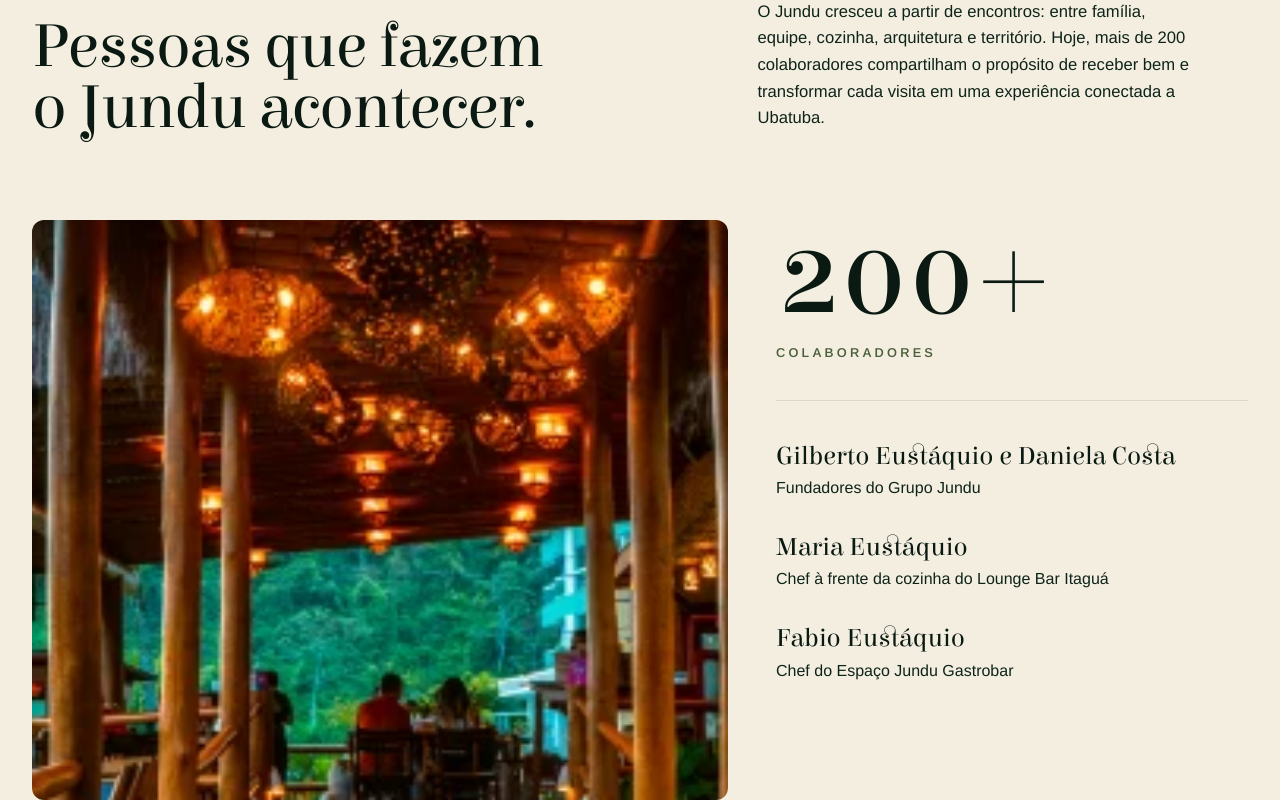
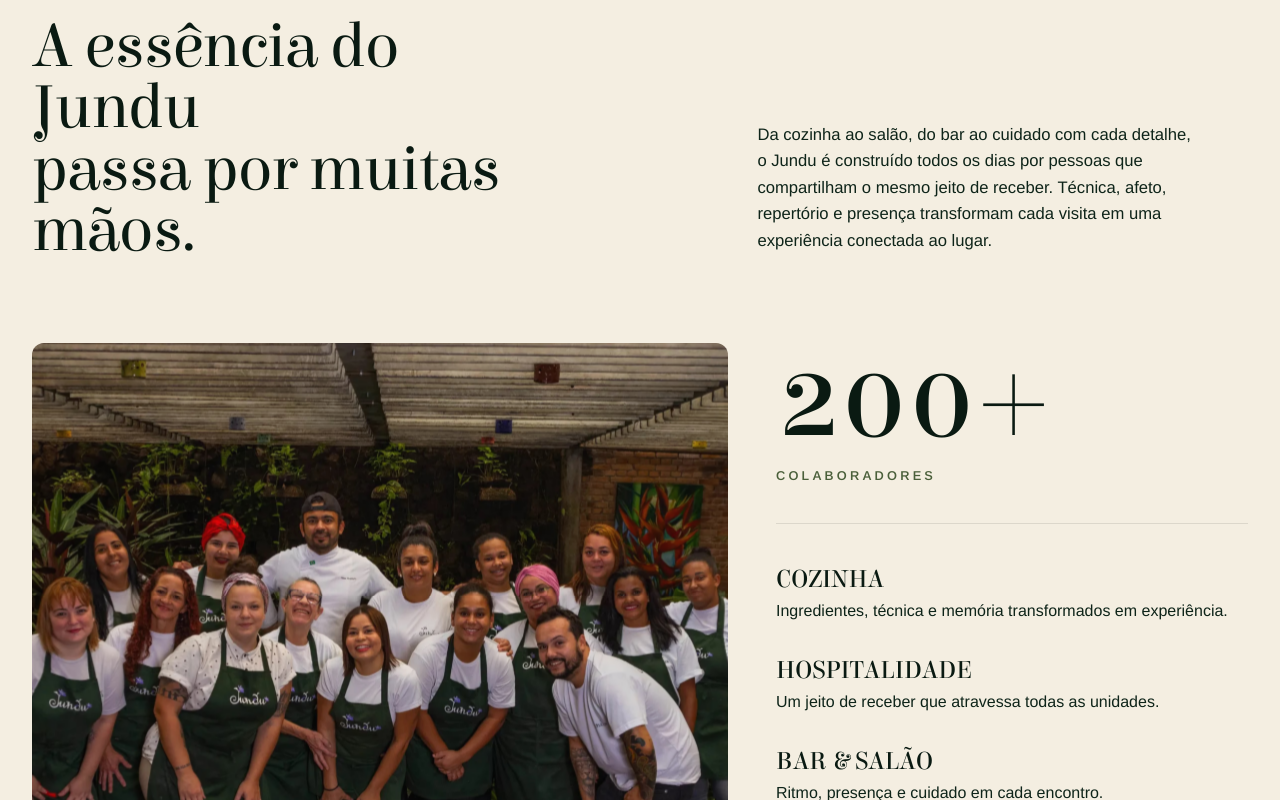
Before and after one commit to silvarodrigueswender30-del/site-jundu, a Next.js app: page / in a window 1280 px wide. Shown: the part 2640-3440 px from the top of the page. Built offline with nearby package versions, Linux system fonts and the light colour scheme.

Commit message:
feat: refresh people section with rotating team photography

```diff
--- a/src/components/sections/people-behind-jundu.tsx
+++ b/src/components/sections/people-behind-jundu.tsx
@@ -1,9 +1,20 @@
-import React from 'react';
+"use client";
+
+import React, { useState, useEffect } from 'react';
 import Image from 'next/image';
 import { siteData } from '@/data/site';
 
 export function PeopleBehindJundu() {
   const data = siteData.peopleBehindJundu;
+  const [activeIndex, setActiveIndex] = useState(0);
+
+  useEffect(() => {
+    const interval = setInterval(() => {
+      setActiveIndex((current) => (current === 0 ? 1 : 0));
+    }, 6000); // 6 seconds
+
+    return () => clearInterval(interval);
+  }, []);
 
   return (
     <section
@@ -35,15 +46,35 @@
 
           {/* Photo Column */}
           <div className="lg:col-span-7 w-full animate-[fade-in-up_850ms_cubic-bezier(.22,1,.36,1)_forwards] opacity-0 [animation-delay:320ms]">
-            <div className="relative w-full aspect-[6/5] overflow-hidden rounded-xl">
-              {/* TODO: substituir por fotografia oficial da equipe do Grupo Jundu. */}
-              <Image
-                src={data.photo.src}
-                alt={data.photo.alt}
-                fill
-                className="object-cover object-[center_30%]"
-                sizes="(max-width: 1024px) 100vw, 55vw"
-              />
+            <div className="relative w-full aspect-[6/5] overflow-hidden rounded-xl bg-forest-900/5">
+              <div
+                className="absolute inset-0 w-full h-full transition-opacity duration-[1200ms] ease-in-out"
+                style={{ opacity: activeIndex === 0 ? 1 : 0, zIndex: activeIndex === 0 ? 2 : 1 }}
+              >
+                <Image
+                  src="/images/people/jundu-people-a.avif"
+                  alt="Liderança da equipe do Jundu em um momento mais próximo"
+                  fill
+                  className="object-cover object-center transition-transform duration-[6000ms] ease-linear"
+                  style={{ transform: activeIndex === 0 ? 'scale(1.03)' : 'scale(1)' }}
+                  sizes="(max-width: 1024px) 100vw, 55vw"
+                  priority
+                />
+              </div>
+
+              <div
+                className="absolute inset-0 w-full h-full transition-opacity duration-[1200ms] ease-in-out"
+                style={{ opacity: activeIndex === 1 ? 1 : 0, zIndex: activeIndex === 1 ? 2 : 1 }}
+              >
+                <Image
+                  src="/images/people/jundu-people-b.avif"
+                  alt="Equipe do Jundu em um registro coletivo"
+                  fill
+                  className="object-cover object-center transition-transform duration-[6000ms] ease-linear"
+                  style={{ transform: activeIndex === 1 ? 'scale(1.03)' : 'scale(1)' }}
+                  sizes="(max-width: 1024px) 100vw, 55vw"
+                />
+              </div>
             </div>
           </div>
 
--- a/src/data/site.ts
+++ b/src/data/site.ts
@@ -74,12 +74,12 @@
     ]
   },
   peopleBehindJundu: {
-    eyebrow: "QUEM DÁ VIDA AO GRUPO",
-    title: "Pessoas que fazem\no Jundu acontecer.",
-    description: "O Jundu cresceu a partir de encontros: entre família, equipe, cozinha, arquitetura e território. Hoje, mais de 200 colaboradores compartilham o propósito de receber bem e transformar cada visita em uma experiência conectada a Ubatuba.",
+    eyebrow: "QUEM DÁ VIDA À EXPERIÊNCIA",
+    title: "A essência do Jundu\npassa por muitas mãos.",
+    description: "Da cozinha ao salão, do bar ao cuidado com cada detalhe, o Jundu é construído todos os dias por pessoas que compartilham o mesmo jeito de receber. Técnica, afeto, repertório e presença transformam cada visita em uma experiência conectada ao lugar.",
     photo: {
-      src: "/images/stories/story-atendimento.webp",
-      alt: "Equipe de atendimento do Jundu conversando e sorrindo no ambiente do restaurante"
+      src: "/images/people/jundu-people-a.avif",
+      alt: "Equipe do Jundu em ação"
     },
     stats: {
       number: "200+",
@@ -87,16 +87,16 @@
     },
     leaders: [
       {
-        name: "Gilberto Eustáquio e Daniela Costa",
-        role: "Fundadores do Grupo Jundu"
+        name: "COZINHA",
+        role: "Ingredientes, técnica e memória transformados em experiência."
       },
       {
-        name: "Maria Eustáquio",
-        role: "Chef à frente da cozinha do Lounge Bar Itaguá"
+        name: "HOSPITALIDADE",
+        role: "Um jeito de receber que atravessa todas as unidades."
       },
       {
-        name: "Fabio Eustáquio",
-        role: "Chef do Espaço Jundu Gastrobar"
+        name: "BAR & SALÃO",
+        role: "Ritmo, presença e cuidado em cada encontro."
       }
     ]
   },
```
Also changed, not shown: public/images/people/jundu-people-a.avif (added), public/images/people/jundu-people-b.avif (added).
